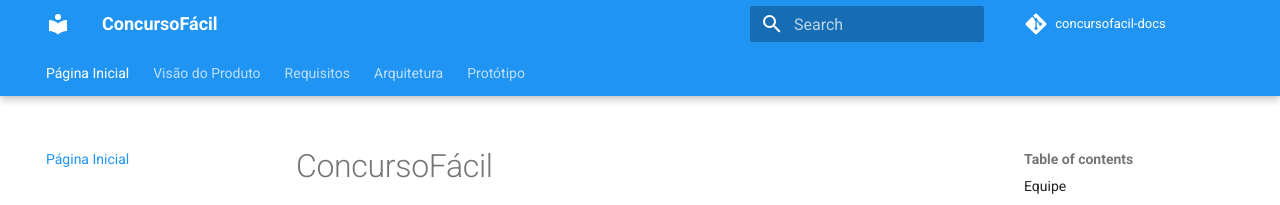
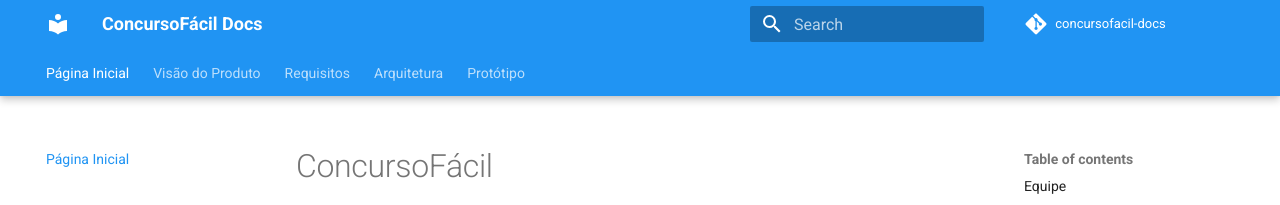
Before and after one commit to ConcursoFacil/concursofacil-docs, an MkDocs documentation site: the page built from docs/index.md, in a window 1280 px wide. Shown: the top 205 px of the page. Built offline with MkDocs 1.6.1 and Material for MkDocs 9.7.7, drawn with Linux system fonts in a browser that asks for light colours; comment, search, counter and statistics services are not loaded.

```diff
--- a/mkdocs.yml
+++ b/mkdocs.yml
@@ -1,4 +1,4 @@
-site_name: ConcursoFácil
+site_name: ConcursoFácil Docs
 
 repo_name: "concursofacil-docs"
 repo_url: "https://github.com/ConcursoFacil/concursofacil-docs"
```
Also changed, not shown: 1 other file.
